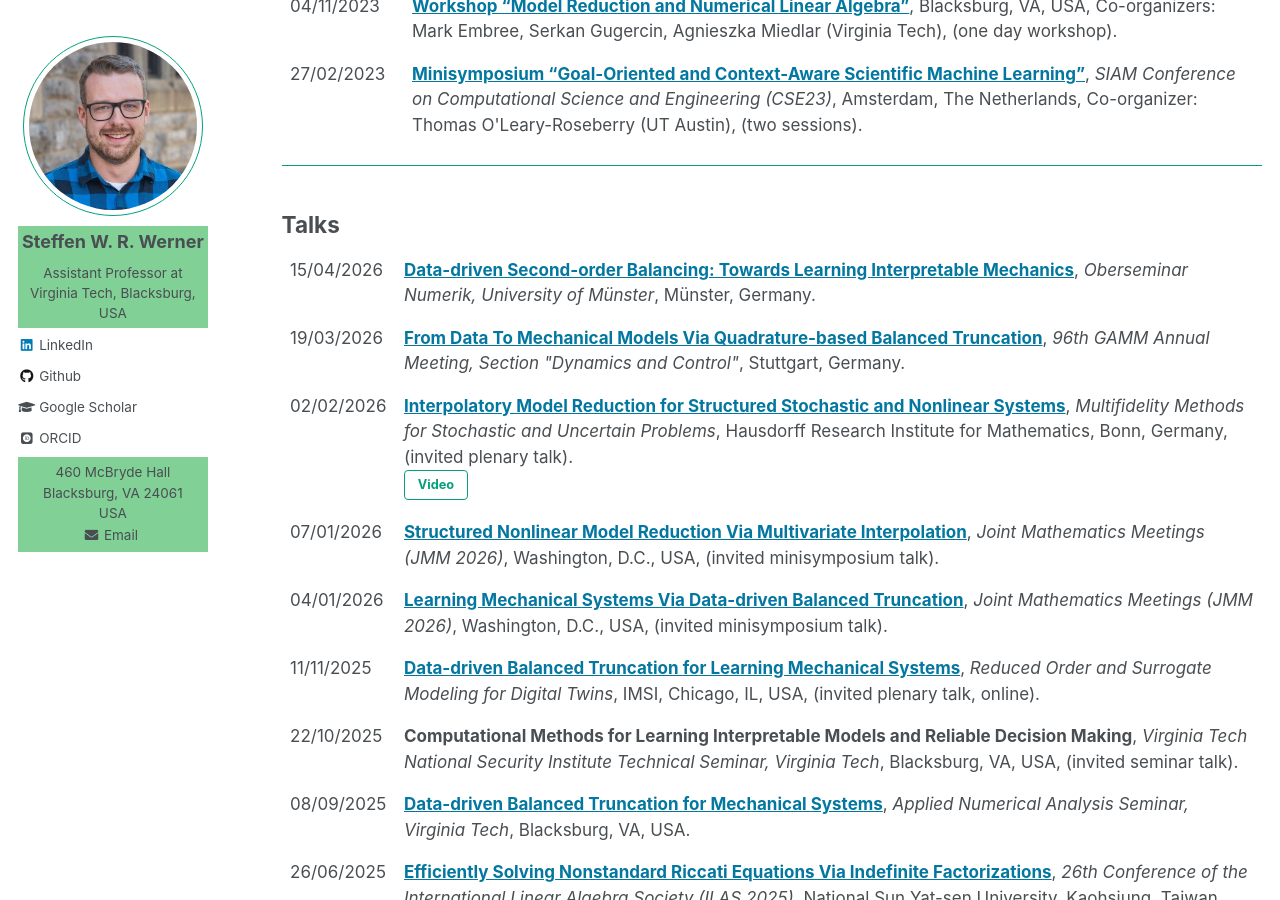
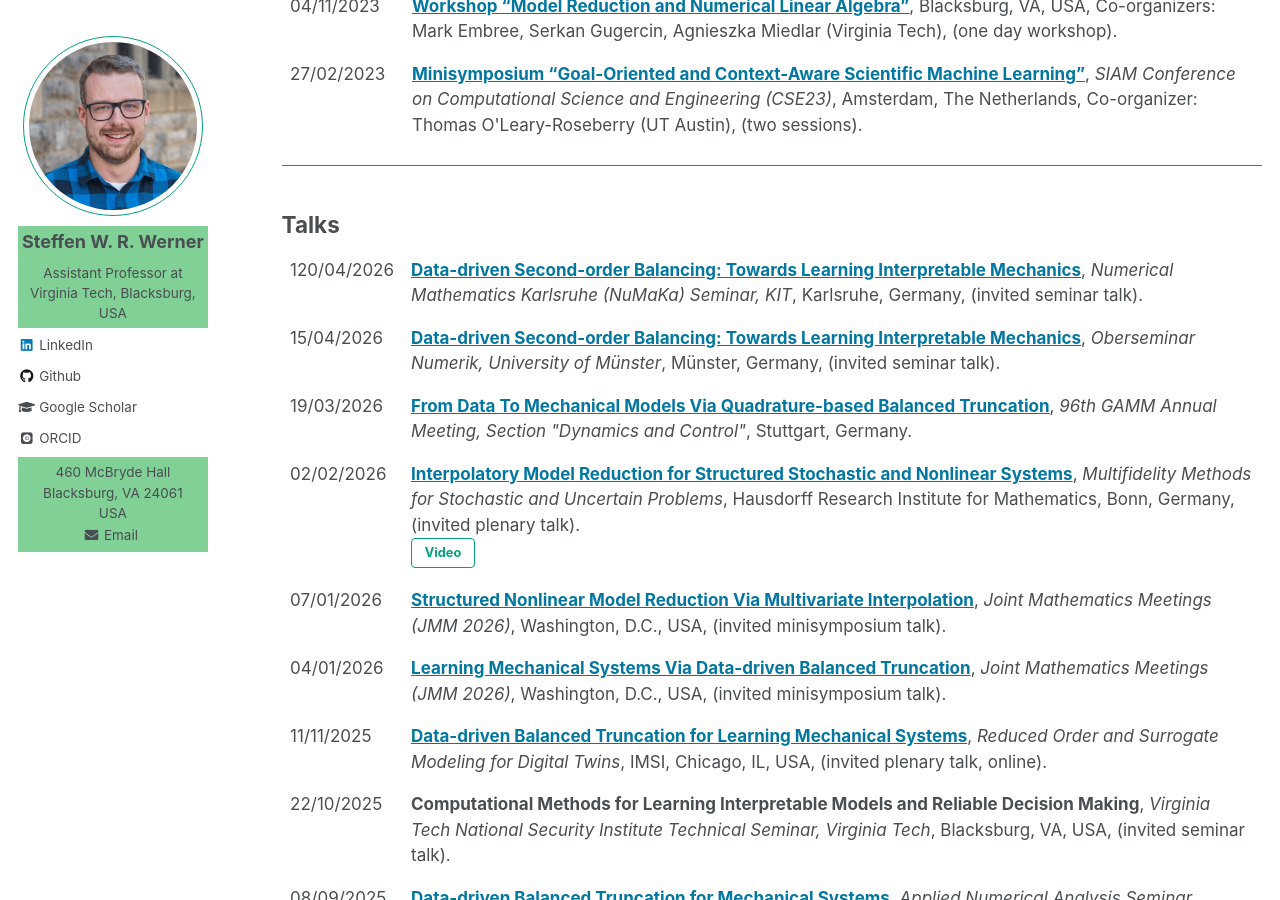
Before and after one commit to ninsteve/ninsteve.github.io, a Jekyll site: the page built from _pages/conferences.md, in a window 1280 px wide and 900 px high, scrolled down 1907 px. Built offline with Jekyll 4.4.1, drawn with Linux system fonts in a browser that asks for light colours; nearby versions of some CDN libraries; some web fonts are replaced.

Commit message:
Added latest talk.

```diff
--- a/_pages/conferences.md
+++ b/_pages/conferences.md
@@ -199,12 +199,21 @@ author_profile: true
 
 <table class="eventtable">
   <tr>
+    <td style="width:8%"> 120/04/2026 </td>
+    <td>
+    <strong><a target="blank_" href="https://www.math.kit.edu/english/forschung/numaka-seminar.php">Data-driven
+    Second-order Balancing: Towards Learning Interpretable Mechanics</a></strong>,
+    <i>Numerical Mathematics Karlsruhe (NuMaKa) Seminar, KIT</i>,
+    Karlsruhe, Germany, (invited seminar talk).<br>
+    </td>
+  </tr>
+  <tr>
     <td style="width:8%"> 15/04/2026 </td>
     <td>
     <strong><a target="blank_" href="https://www.uni-muenster.de/FB10/en/Service/show_article.shtml?id=10899&brettid=82">Data-driven
     Second-order Balancing: Towards Learning Interpretable Mechanics</a></strong>,
     <i>Oberseminar Numerik, University of Münster</i>,
-    Münster, Germany.<br>
+    Münster, Germany, (invited seminar talk).<br>
     </td>
   </tr>
   <tr>
--- a/talkmap/org-locations.js
+++ b/talkmap/org-locations.js
@@ -68,6 +68,11 @@ var addressPoints = [
     "Kaohsiung, TW",
     22.6265,
     120.2653
+  ],
+  [
+    "Karlsruhe, DE",
+    49.0111,
+    8.4094
   ],
   [
     "Magdeburg, DE",
```
Also changed, not shown: other parts of _pages/conferences.md (+1 -1 lines), 1 other file.
